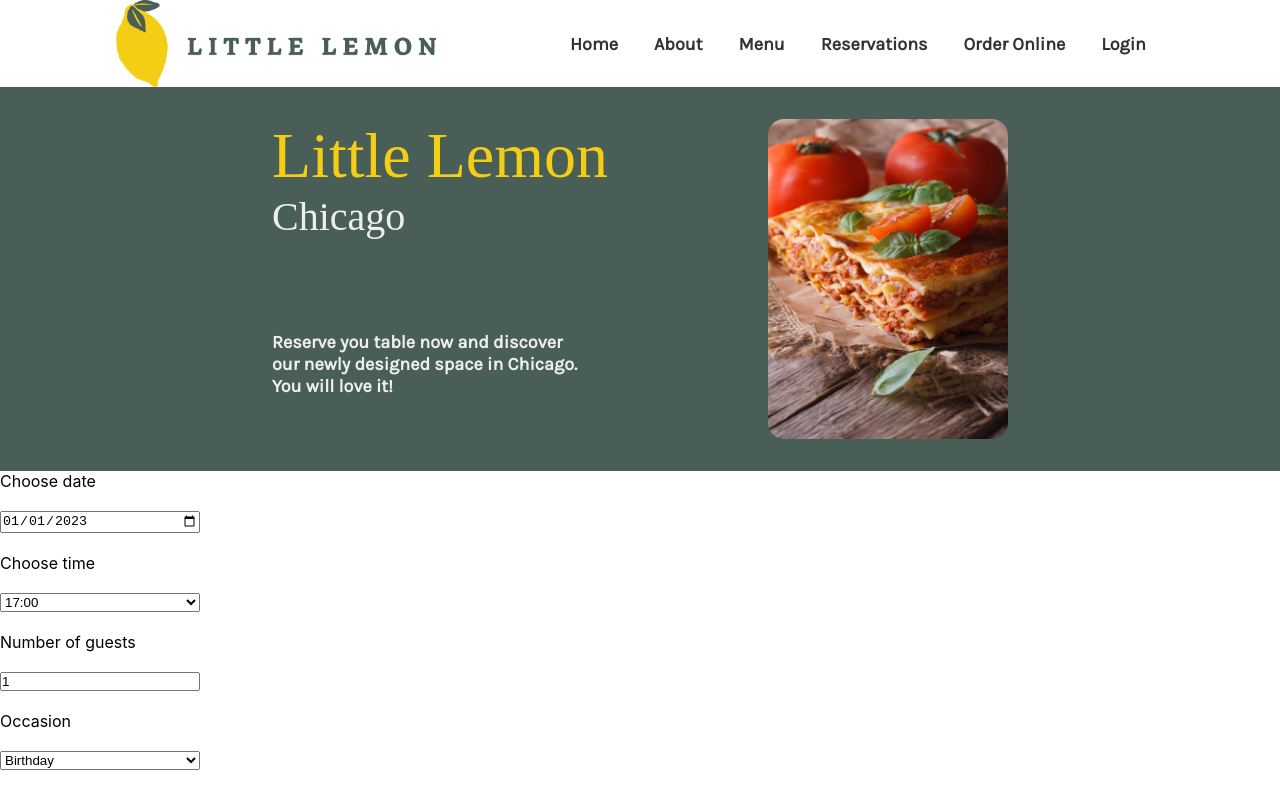
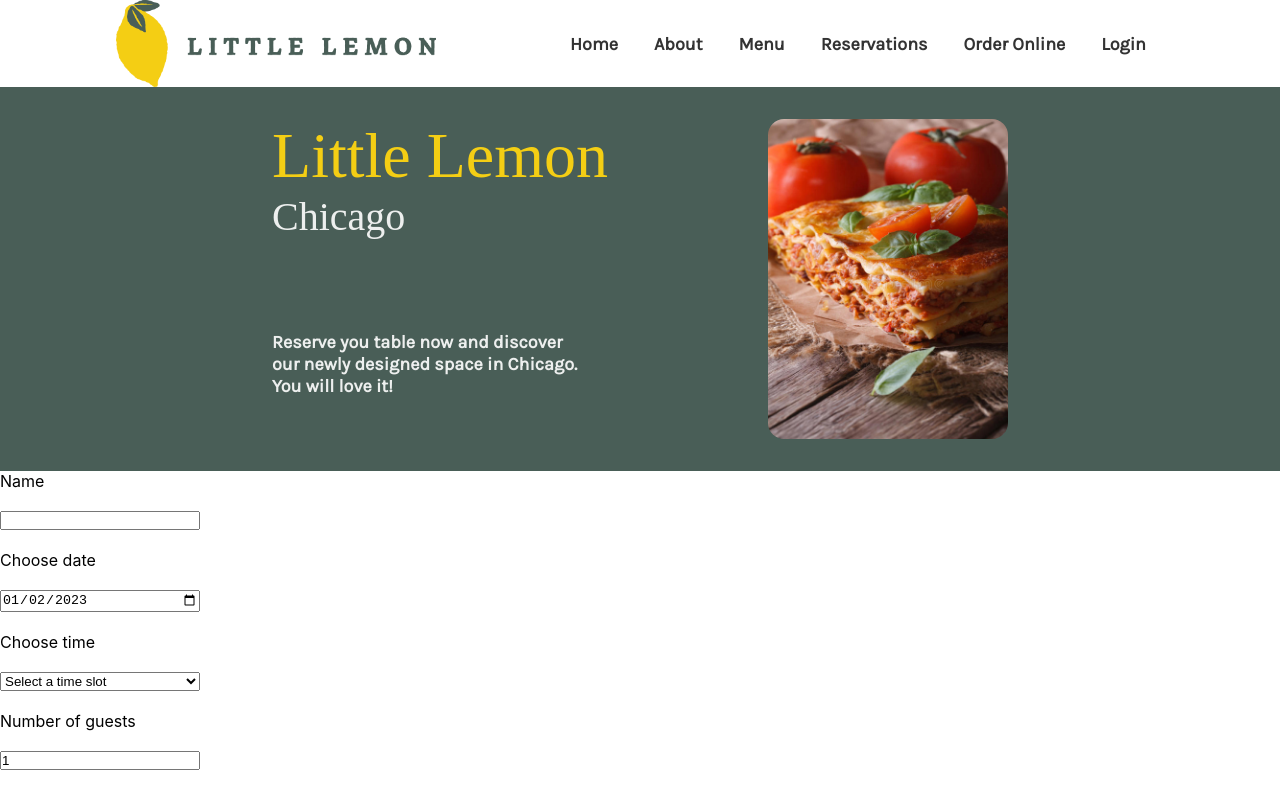
Before and after one commit to CarlosTussi/littlelemon-website, a React (Create React App) app in the folder littlelemon/: page /reservations in a window 1280 px wide. Shown: the top 788 px of the page. Built offline with nearby package versions, Linux system fonts and the light colour scheme; a web font is replaced by a local one.

Commit message:
[ADD] Form runtime validation with error mmessages

```diff
--- a/littlelemon/package.json
+++ b/littlelemon/package.json
@@ -6,11 +6,13 @@
     "@testing-library/jest-dom": "^5.16.5",
     "@testing-library/react": "^13.4.0",
     "@testing-library/user-event": "^13.5.0",
+    "formik": "^2.2.9",
     "react": "^18.2.0",
     "react-dom": "^18.2.0",
     "react-router-dom": "^6.6.1",
     "react-scripts": "5.0.1",
-    "web-vitals": "^2.1.4"
+    "web-vitals": "^2.1.4",
+    "yup": "^0.32.11"
   },
   "scripts": {
     "start": "react-scripts start",
--- a/littlelemon/src/components/BookingForm.js
+++ b/littlelemon/src/components/BookingForm.js
@@ -1,74 +1,140 @@
-import { useEffect, useMemo, useState } from "react";
+import { useEffect, useState } from "react";
+import {useFormik, } from "formik";
+import * as Yup from "yup";
 
 
+
+function ErrorMessage (props)
+{
+    return (
+    <p style={{
+        color: "red",
+        display: `${props.isDisplayed? "block" : "none"}`
+    }}>
+        {props.children}
+    </p>
+    );
+}
+
+//To confiorm with HTML5 date picker
+const todayDate = new Date().toJSON().slice(0, 10);
 function BookingForm(props)
 {
+    const formik = useFormik({
+        initialValues: {
+            date: todayDate,
+            time: "",
+            guests: 1,
+            occasion: "",
+            bookingName: "",
+        },
 
-    const [date, setDate] = useState("2023-01-01");
-    const [time, setTime] = useState("");
-    const [guests, setGuests] = useState(1);
-    const [occasion, setOccasion] = useState("none");
+        onSubmit: (data) => {
+            //to-do
+        },
+
+        validationSchema: Yup.object({
+            bookingName: Yup.string().required(),
+            date: Yup.date().min(todayDate).required(), //new Date() will return today's date
+            time: Yup.string().matches(/\d\d:\d\d/).required(),
+            guests: Yup.number().required().min(1).max(10),
+            occasion: Yup.string().required(),
+
+        })
+    })
 
     const [isSubmitted, setIsSubmitted] = useState(false);
 
     //Retrieve Available Slots with the new date
     const dispatch = props.dispatch;
     useEffect( () =>{
-        dispatch({type:`${date}`});
-    },[date, dispatch])
+        dispatch({type:`${formik.values.date}`});
 
+    },[dispatch, formik.values.date])
 
-  //Will avoid running when the form input remain the same
-  const formData = useMemo( () =>{
-    return {
-        date: date,
-        time:time,
-        guests: guests,
-        occasion: occasion,
-    }
-  }, [date, time, guests, occasion]);
 
     //Send date
     const onSubmit = props.onSubmit; //callback function that will run submitAPI
     useEffect( () => {
         //To avoid the initial execution
         if(isSubmitted){
-            onSubmit(formData);
+
+            /** FORMIK =>> onSubmit (formik.values) */
+
+            onSubmit(formik.values);
         }
-    },[isSubmitted, onSubmit, formData])
+    },[isSubmitted, onSubmit, formik.values])
 
+
+
+    //formik.touched.name && formik.errors.hasOwnProperty("name")
+    //{...formik.getFieldProps("name")}
     return(
+        <>
             <form style={{display: "grid",
                         maxWidth: "200px",
                         gap: "20px"}}
+                        onSubmit={formik.handleSubmit}
                         >
+                <label htmlFor="bookingName">Name</label>
+                <input type="text"
+                    id="bookingName"
+                    name="bookingName"
+                    required
+                    {...formik.getFieldProps("bookingName")}
+                />
+                <ErrorMessage isDisplayed={formik.touched.bookingName && formik.errors.hasOwnProperty("bookingName")}>
+                    Please type your name
+                </ErrorMessage>
                 <label htmlFor="res-date">Choose date</label>
                 <input  type="date"
                         id="res-date"
-                    value={date}
-                    onChange= {(e) => {setDate(e.target.value);}
-
-                }
+                        name="res-date"
+                        required
+                        {...formik.getFieldProps("date")}
                         />
+                <ErrorMessage isDisplayed={formik.touched.date && formik.errors.hasOwnProperty("date")}>
+                    Please select a valid date (DD/MM/YYY)
+                </ErrorMessage>
                 <label htmlFor="res-time">Choose time</label>
                 <select id="res-time"
-                    value={time}
-                    onChange= {(e) => {setTime(e.target.value)}}>
+                        name="res-time"
+                        {...formik.getFieldProps("time")}
+                        required
+                        >
+                            <option defaultValue="selected">Select a time slot</option>
                             {props.availableTimes.map((timeSlot) => {
                                 return <option key={timeSlot}>{timeSlot}</option>
                             })}
                 </select>
+                {console.log("==")}
+                {console.log(!props.availableTimes.includes(formik.values.time))}
+                {console.log(formik.errors.hasOwnProperty("time"))}
+                {console.log(formik.touched.time)}
+                {console.log("==")}
+                <ErrorMessage isDisplayed={formik.touched.time &&
+                                           formik.errors.hasOwnProperty("time") |
+                                           formik.touched.time &&
+                                           !props.availableTimes.includes(formik.values.time)}>
+                    Please select a time slot
+                </ErrorMessage>
                 <label htmlFor="guests">Number of guests</label>
                 <input type="number"
                         placeholder="1"
                         min="1" max="10"
                         id="guests"
-                    value={guests}
-                    onChange= {(e) => {setGuests(e.target.value)}}/>
-            <label htmlFor="occasion">Occasion</label>
+                        name="guests"
+                        {...formik.getFieldProps("guests")}
+                        />
+                 <ErrorMessage isDisplayed={formik.touched.guests && formik.errors.hasOwnProperty("guests")}>
+                    Min 1 guest and max 10 guests
+                </ErrorMessage>
+                <label htmlFor="occasion">Special Occasion</label>
                 <select id="occasion"
-                        value={occasion}
-                        onChange= {(e) => {setOccasion(e.target.value)}}>
+                        name="occasion"
+                        {...formik.getFieldProps("occasion")}
+                            >
+                    <option defaultValue="selected">Select a special occasion</option>
                     <option>Birthday</option>
                     <option>Anniversary</option>
                 </select>
@@ -79,6 +145,7 @@ function BookingForm(props)
                                        setIsSubmitted(true);
                                     }}/>
             </form>
+        </>
     );
 }
 
```
Also changed, not shown: 1 other file (tests, documents, lock files or other folders). Lines whose indentation alone changed are shown as unchanged.
